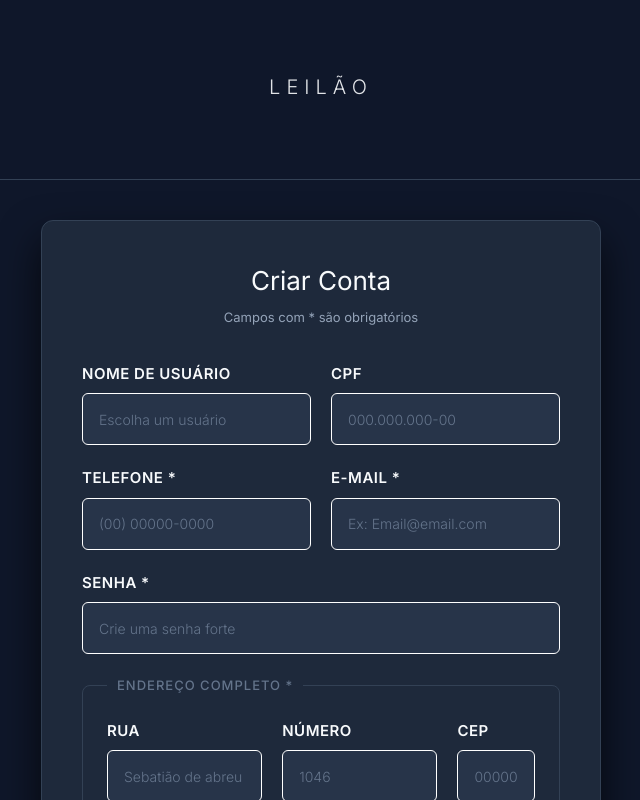
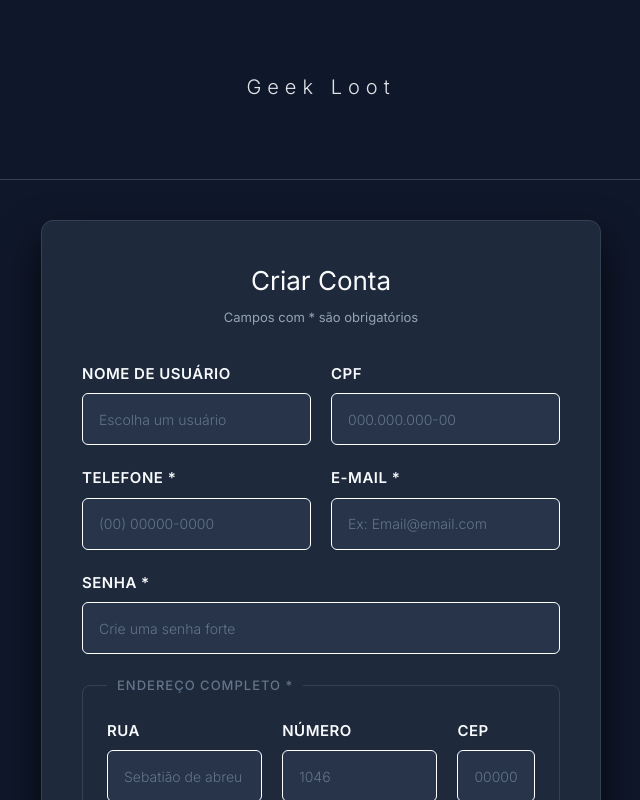
Before and after one commit to guiclopes1-lab/pi-azul, a React (Vite) app: page /cadastro in a window 1280 px wide. Shown: the top 800 px of the page, without its empty margins (319-959 px from the left). Built offline with nearby package versions, Linux system fonts and the light colour scheme; no server answers.

Commit message:
pastajson

```diff
--- a/src/telas/Cadastro.jsx
+++ b/src/telas/Cadastro.jsx
@@ -205,7 +205,7 @@ function Cadastro() {
       {/* NAVBAR */}
       <nav className="navbar">
         <div className="nav-title">
-          LEILÃO
+          Geek Loot
         </div>
       </nav>
 
@@ -439,7 +439,9 @@ function Cadastro() {
           </div>
 
           {/* BOTÃO */}
-          <button
+
+          <a href="./login.jsx"><button
+
             type="submit"
             className="btn-finalizar"
             disabled={isLoading}
@@ -449,7 +451,8 @@ function Cadastro() {
             }}
           >
             {isLoading ? "Cadastrando..." : "Finalizar Cadastro"}
-          </button>
+
+          </button></a>
 
         </form>
 
```
Also changed, not shown: vercel.json (added).
